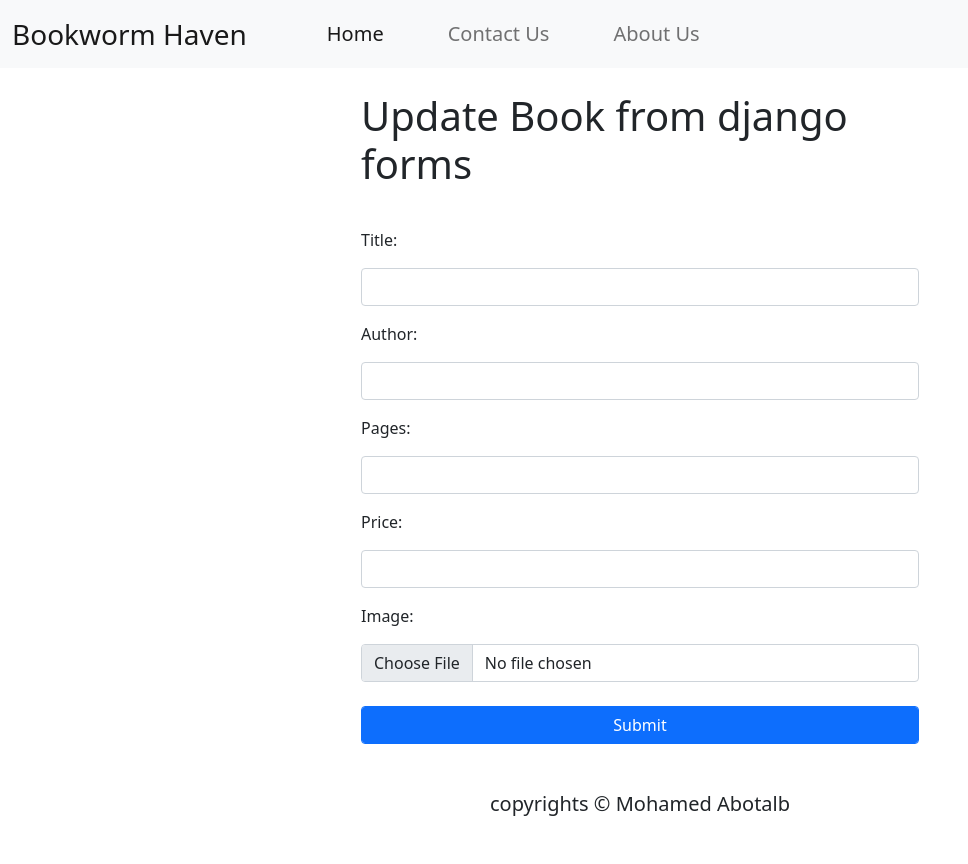
After one commit to MohamedAbotalb/Django_Book_Store, a Django app: template book_store/books/templates/books/forms/update.html in a window 1280 px wide. The commit adds this page. Shown: the whole page, without its empty margins (0-968 px from the left). Run offline with Django 5.2, Linux system fonts and the light colour scheme; the template is opened without the code that fills it: values that come from a table or form of the project are taken from there, others are empty.

Commit message:
Add model forms

```diff
--- a/book_store/books/forms.py
+++ b/book_store/books/forms.py
@@ -2,12 +2,9 @@ from django import forms
 from books.models import Book
 
 
-class BookForm(forms.Form):
-    title = forms.CharField(widget=forms.TextInput(), required=True, label='Title', max_length=100)
-    author = forms.CharField(widget=forms.TextInput(), required=True, label='Author', max_length=100)
-    pages = forms.IntegerField(widget=forms.NumberInput(), required=True, label='Pages')
-    price = forms.IntegerField(widget=forms.NumberInput(), required=True, label='Price')
-    image = forms.ImageField(widget=forms.FileInput(), required=False, label='Image')
+class BaseBookForm:
+    def __init__(self):
+        self.cleaned_data = None
 
     def clean_title(self):
         title = self.cleaned_data['title']
@@ -21,21 +18,35 @@ class BookForm(forms.Form):
 
     def clean_author(self):
         author = self.cleaned_data['author']
-        if len(author) < 3:
+        if not author or len(author) < 3:
             raise forms.ValidationError('The author name should be at least 3 characters')
 
         return author
 
     def clean_pages(self):
         pages = self.cleaned_data['pages']
-        if pages <= 0:
+        if not pages or pages <= 0:
             raise forms.ValidationError('The number of pages should be a positive integer greater than zero')
 
         return pages
 
     def clean_price(self):
         price = self.cleaned_data['price']
-        if price <= 0:
+        if not price or price <= 0:
             raise forms.ValidationError('The price should be a positive integer greater than zero')
 
         return price
+
+
+class BookForm(forms.Form, BaseBookForm):
+    title = forms.CharField(widget=forms.TextInput(), required=True, label='Title', max_length=100)
+    author = forms.CharField(widget=forms.TextInput(), required=True, label='Author', max_length=100)
+    pages = forms.IntegerField(widget=forms.NumberInput(), required=True, label='Pages')
+    price = forms.IntegerField(widget=forms.NumberInput(), required=True, label='Price')
+    image = forms.ImageField(widget=forms.FileInput(), required=False, label='Image')
+
+
+class BookModelForm(forms.ModelForm, BaseBookForm):
+    class Meta:
+        model = Book
+        fields = '__all__'
--- a/book_store/books/templates/books/crud/index.html
+++ b/book_store/books/templates/books/crud/index.html
@@ -13,6 +13,7 @@
 
 <a href="{% url 'book_create' %}" class="btn btn-primary mb-4">Add New Book</a>
 <a href="{% url 'book_create_from_forms' %}" class="btn btn-dark mb-4">Add New Book via forms</a>
+<a href="{% url 'book_create_from_model_forms' %}" class="btn btn-success mb-4">Add New Book via model forms</a>
 
 <div class="row">
     {% for book in books %}
--- /dev/null
+++ b/book_store/books/templates/books/forms/update.html
@@ -0,0 +1,20 @@
+{% extends 'layouts/base.html' %}
+
+{% load static %}
+
+{% block title %} Add new book from django forms {% endblock %}
+
+{% block content %}
+
+<div class="mx-auto col-md-6">
+    <h1 class="my-4 ">Update Book from django forms</h1>
+    <form action="" enctype="multipart/form-data" method="post">
+        {% csrf_token %}
+        {{ form }}
+        <input type="submit" class="btn btn-primary mt-4">
+    </form>
+</div>
+
+<script src="{% static 'books/js/script.js' %}"></script>
+
+{% endblock %}
--- a/book_store/books/urls.py
+++ b/book_store/books/urls.py
@@ -12,5 +12,6 @@ urlpatterns = [
     path('<int:book_id>/delete', views.book_delete, name='book_delete'),
     path('create/', views.book_create, name='book_create'),
     path('<int:book_id>/update/', views.book_update, name='book_update'),
-    path('forms/create', views.book_create_from_forms, name='book_create_from_forms')
+    path('forms/create', views.book_create_from_forms, name='book_create_from_forms'),
+    path('forms/create_model', views.book_create_from_model_forms, name='book_create_from_model_forms')
 ]
```
Also changed, not shown: book_store/books/templates/books/forms/create_model_form.html (added, +20 -0 lines), book_store/books/views.py (+12 -1 lines).
